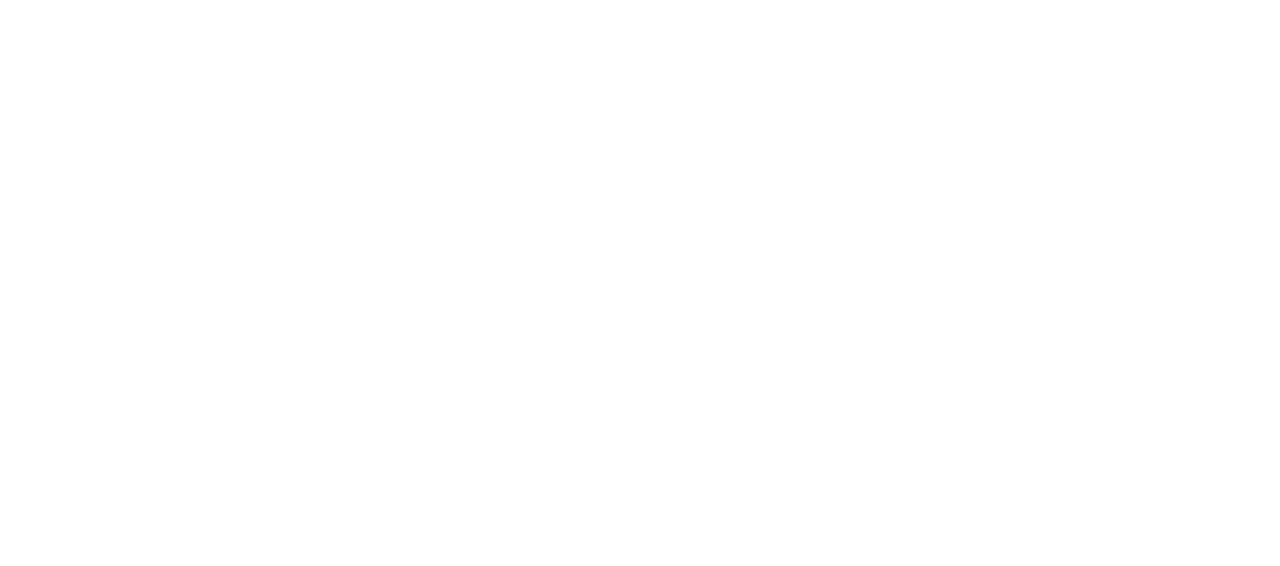
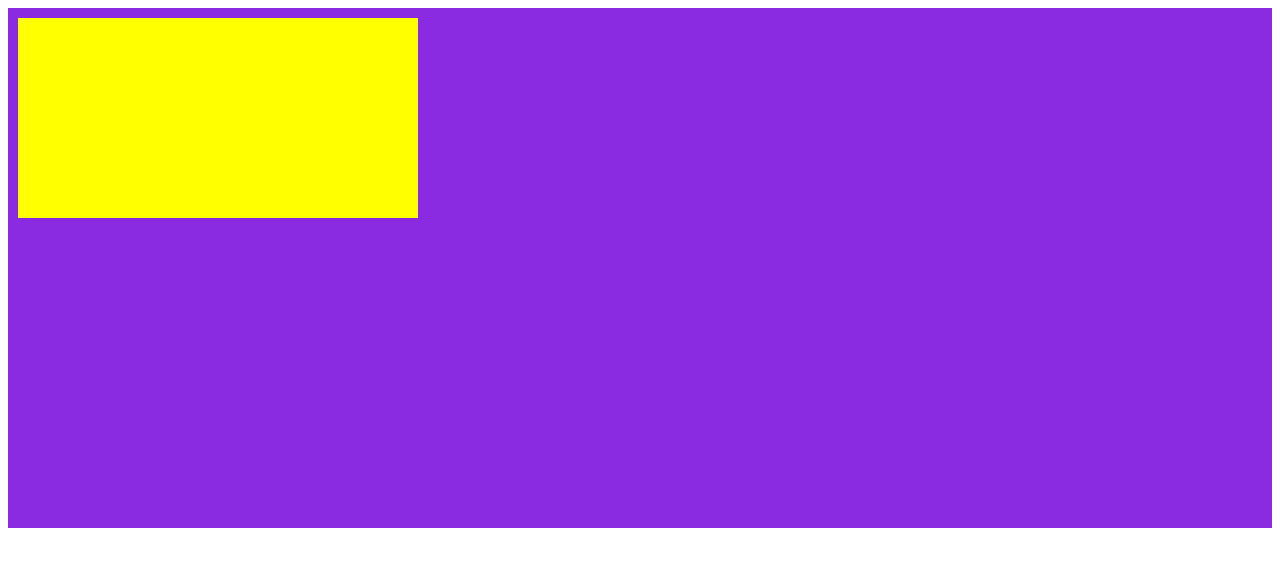
Before and after one commit to Lucioafk/2-css, a plain HTML site: page 23-imagens/exercicio23.4.html in a window 1280 px wide. Drawn offline with Linux system fonts and the light colour scheme.

Commit message:
exercicios

```diff
--- a/23-imagens/exercicio23.4.html
+++ b/23-imagens/exercicio23.4.html
@@ -4,10 +4,24 @@
     <meta charset="UTF-8">
     <meta name="viewport" content="width=device-width, initial-scale=1.0">
     <title>Document</title>
+    <style>
+        #container {
+            height: 500px;
+            padding: 10px;
+            background-color: blueviolet;
+        }
+
+        #conteudo {
+            position: absolute;
+            height: 200px;
+            width: 400px;
+            background-color: yellow;
+        }
+    </style>
 </head>
 <body>
-    <section>
-        <article>
+    <section id="container">
+        <article id="conteudo">
 
         </article>
     </section>
```
Also changed, not shown: 24-desafio/pacote-d012/cordel-moderno.txt (added), 24-desafio/pacote-d012/imagens/background001.jpg (added), 24-desafio/pacote-d012/imagens/background002.jpg (added).
